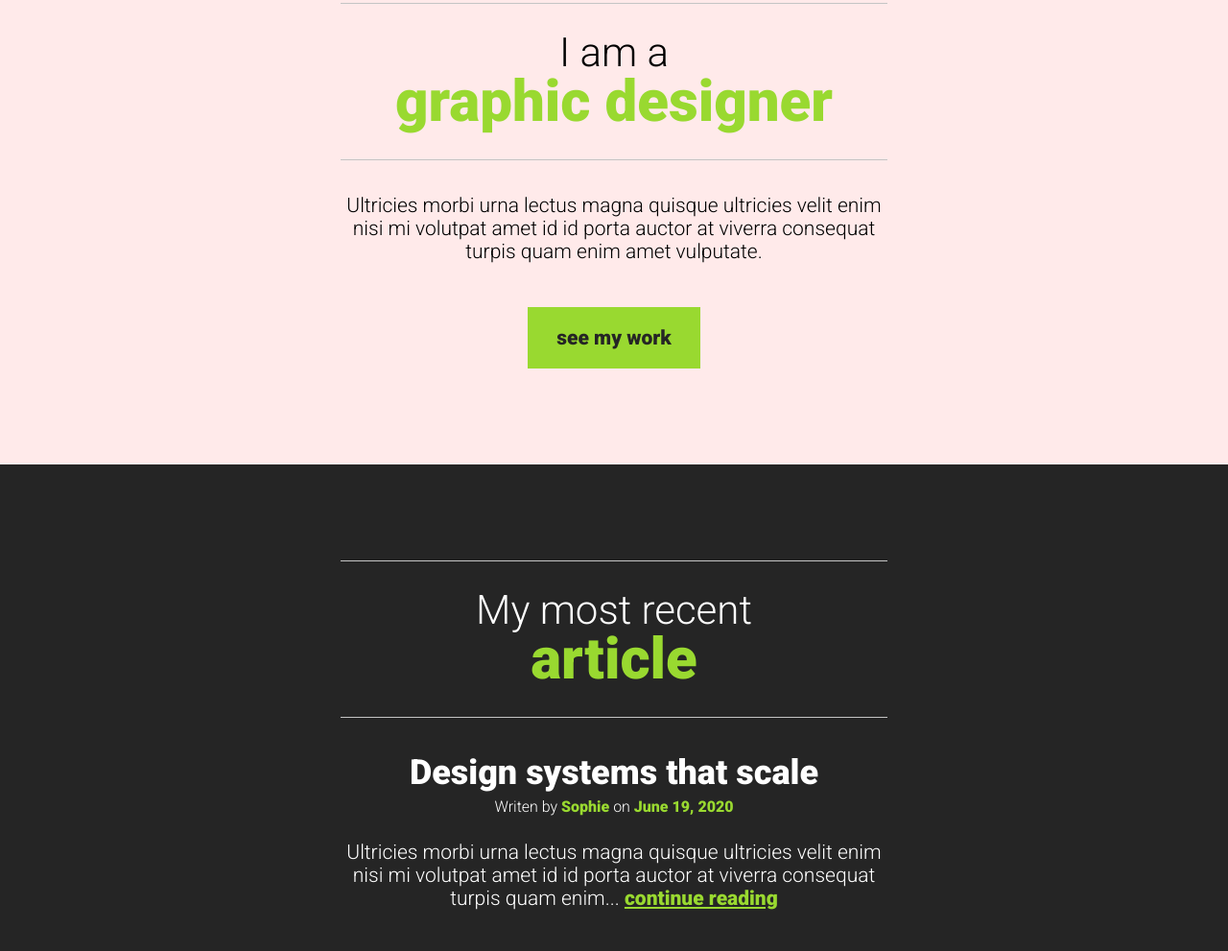
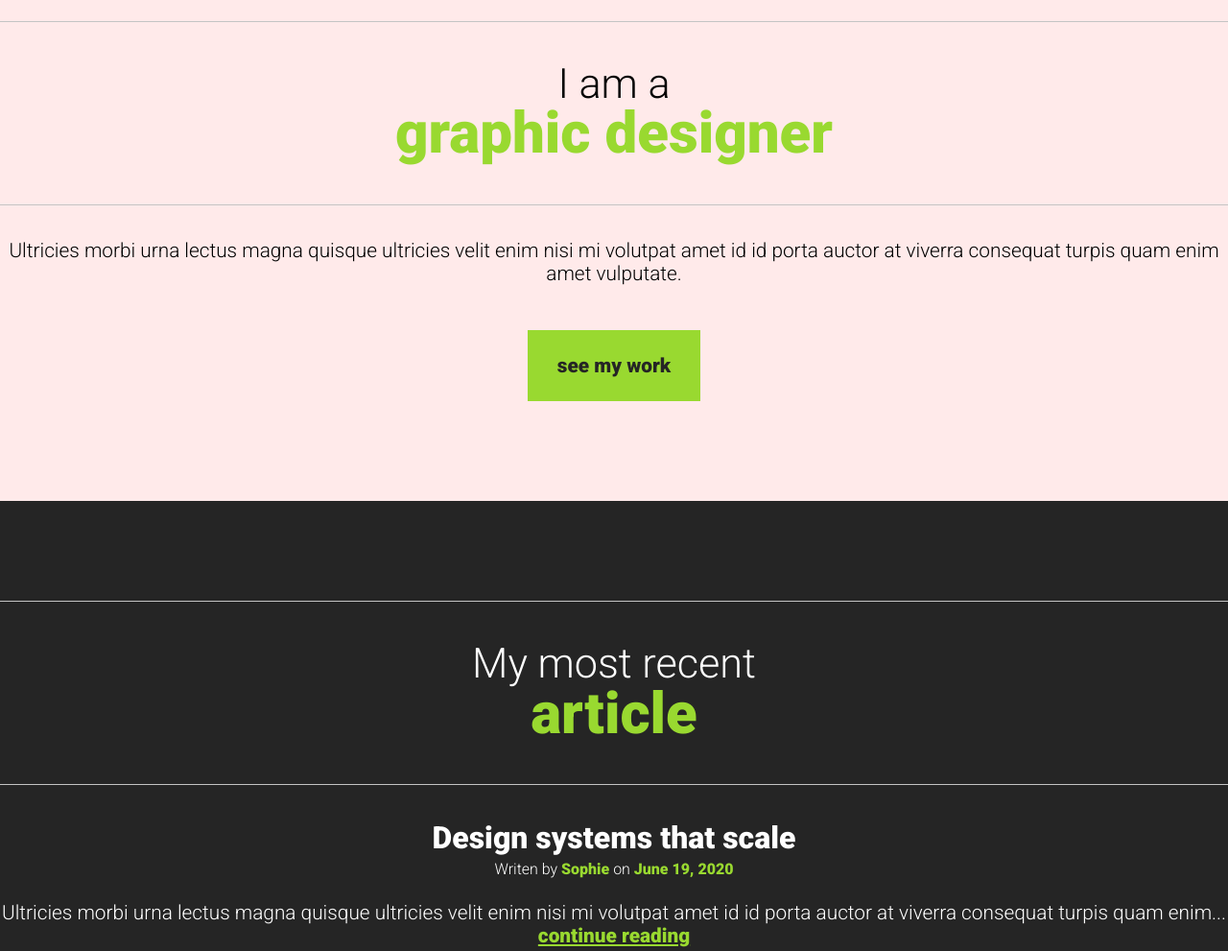
Before and after one commit to whozieQ/DesignerPromo, a plain HTML site: page index.html in a window 1280 px wide. Shown: the part 721-1712 px from the top of the page at 96% size. Drawn offline with Linux system fonts and the light colour scheme.

Commit message:
Challenge 2 - Shift to em and rem units

```diff
--- a/index.css
+++ b/index.css
@@ -3,13 +3,13 @@ body{
     margin: 0;
     text-align: center;
     font-family: 'Roboto', sans-serif;
-    font-size: 21px;
+    font-size: 1.3rem;
     font-weight: 300;
 }
 .container{
-    width: 570px;
+    max-width: 100%;
     margin: 0 auto;
-    padding: 100px 0;
+    padding: 5em 0;
 }
 img{
     width: 200px;
@@ -25,11 +25,11 @@ header,
     background: #FFEAEA;
 }
 .btn{
-    margin-top: 25px;
+    margin-top: 1.25em;
     background: #99D930;
     color: #252525;
     display: inline-block;
-    padding: 20px 30px;
+    padding: 1.2em 1.5em;
     text-decoration: none;
 }
 .btn:hover,
@@ -42,20 +42,22 @@ header,
     background: #fff;
     color: #252525;
 }
+
+
 /* typography */
 h1{
-    font-size: 60px;
+    font-size: 4rem;
     font-weight: 300;
     margin-top: 0;
 }
 h2{
-    font-size: 42px;
+    font-size: 2.7rem;
     font-weight: 300;
     margin-top: 0;
     border-top: 1px solid #C4C4C4;
     border-bottom: 1px solid #C4C4C4;
     line-height: 1;
-    padding: 30px 0;
+    padding: 1em 0;
 }
 .h1-spotlight,
 .h2-spotlight {
@@ -64,19 +66,19 @@ h2{
     color: #99D930;
 }
 .h1-spotlight{
-    font-size: 80px;
+    font-size: 5rem;
 }
 .h2-spotlight{
-    font-size: 60px;
+    font-size: 3.75rem;
 }
 h3{
-    font-size: 36px;
+    font-size: 2rem;
     margin-bottom: 0;
 }
 .small-font{
-    font-size: 16px;
+    font-size: 1rem;
     margin: 0;
-    padding: 5px;
+    padding: .25em;
     font-weight: 300;
 }
 a {
```
